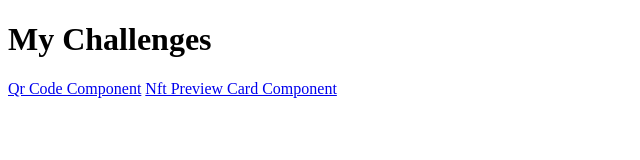
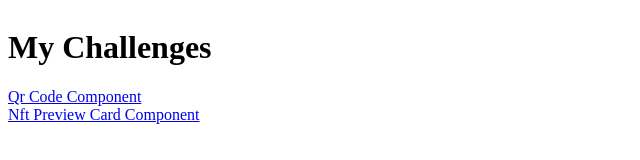
Before and after one commit to subender/Frontend-Mentor-Challenges, a plain HTML site: page index.html in a window 1280 px wide. Shown: the whole page, without its empty margins (0-640 px from the left). Drawn offline with Linux system fonts and the light colour scheme.

Commit message:
fixed link issue

```diff
--- a/index.html
+++ b/index.html
@@ -4,6 +4,12 @@
     <meta charset="UTF-8" />
     <meta http-equiv="X-UA-Compatible" content="IE=edge" />
     <meta name="viewport" content="width=device-width, initial-scale=1.0" />
+    <style>
+      body {
+        display: flex;
+        flex-direction: column;
+      }
+    </style>
     <title>Frontend Mentor Challenges</title>
   </head>
   <body>
```
